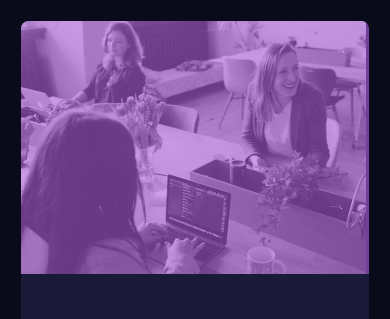
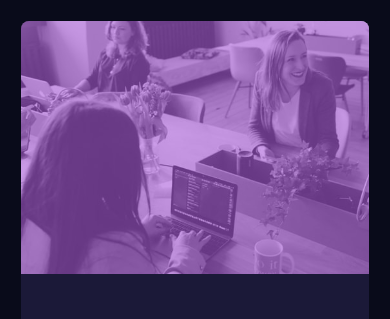
Before and after one commit to regret546/stats-preview-card-component-main, a plain HTML site: page index.html in a window 390 px wide. Shown: the top 319 px of the page. Drawn offline with Linux system fonts and the light colour scheme.

Commit message:
edit style

```diff
--- a/style.css
+++ b/style.css
@@ -156,23 +156,20 @@ body {
   }
 
   .form__image {
-    width: 100%;
-    height: 100%;
-    background: url("images/image-header-mobile.jpg") no-repeat !important;
-    background-size: contain !important;
+    background: url("images/image-header-mobile.jpg");
+    height: 261px !important;
+    width: 500px !;
   }
 }
 
 .form__image {
+  position: relative;
+  background: url("images/image-header-desktop.jpg") no-repeat;
+  background-position: center center;
+  background-size: cover;
   width: 100%;
-  position: relative;
-  background: url("images/image-header-desktop.jpg");
-  background-position: center;
-  background-repeat: no-repeat;
-  -webkit-background-size: cover;
-  -moz-background-size: cover;
-  -o-background-size: cover;
-  background-size: cover;
+  max-height: 100%;
+  background-position: 50% 50%;
 }
 
 .form__image::after {
```
